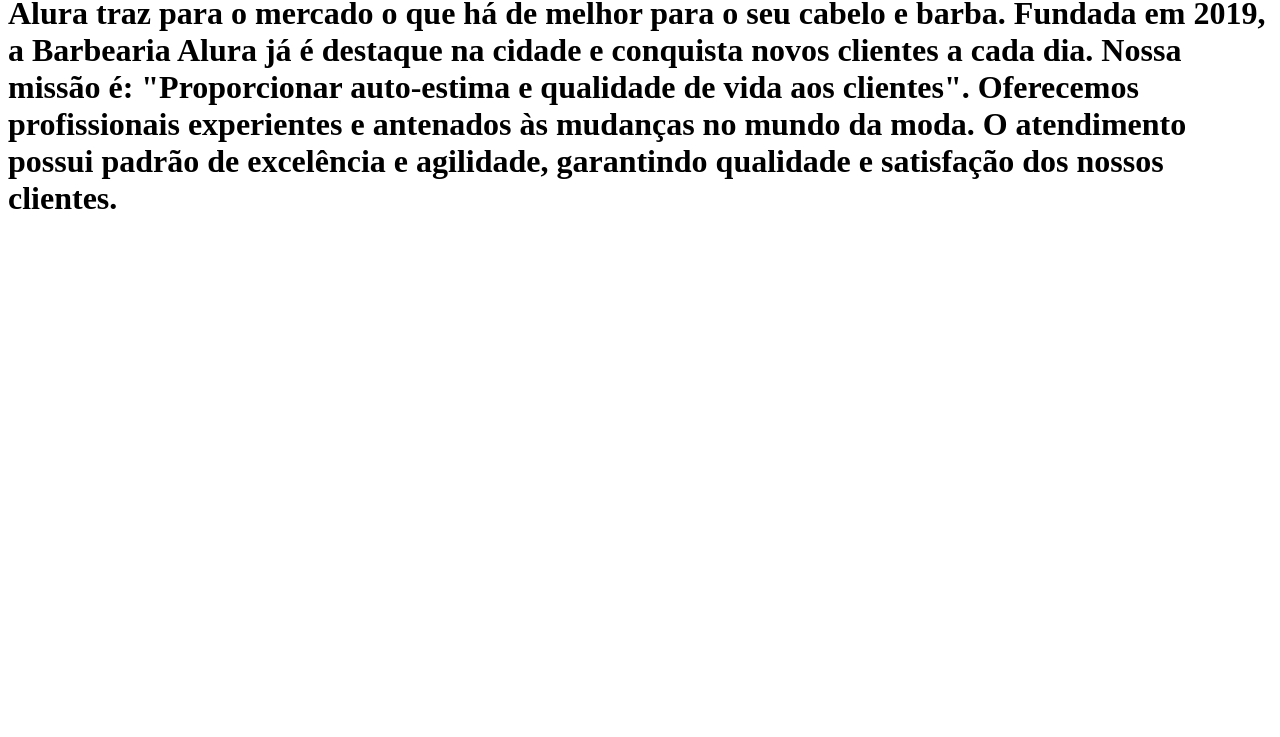
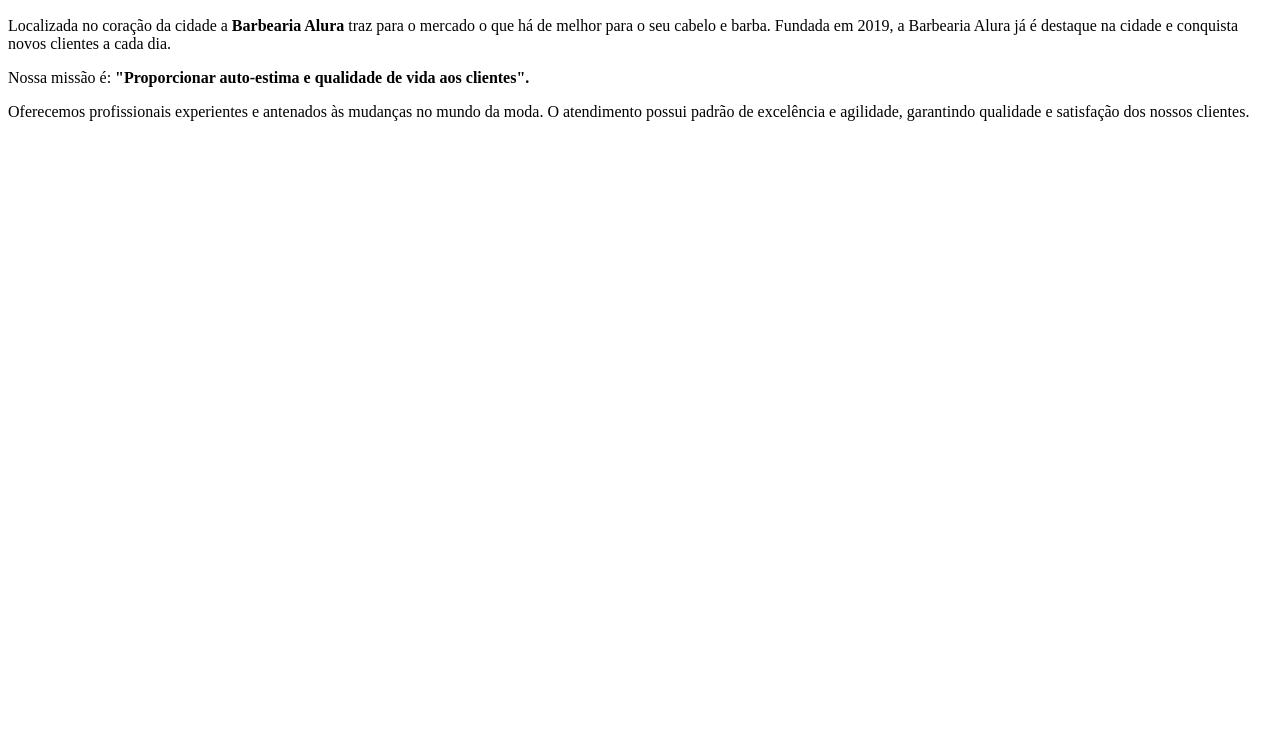
Before and after one commit to samuelbernardinidasil/primeiro-repositorio, a plain HTML site: page index.html in a window 1280 px wide. Shown: the part 63-800 px from the top of the page. Drawn offline with Linux system fonts and the light colour scheme.

Commit message:
Aula 2 04/10

```diff
--- a/index.html
+++ b/index.html
@@ -6,18 +6,14 @@
       <title>Página principal</title>
   </head>
   <body>
-  <h1>
-    Samuel Bernardini
+    <h1> Sobre a Barbearia Alura </h1>
 
-      Sobre a Barbearia Alura
+    <p> Localizada no coração da cidade a <strong> Barbearia Alura  </strong>  traz para o mercado o que há de melhor para o seu cabelo e barba. Fundada em 2019, a Barbearia Alura já é destaque na cidade e conquista novos clientes a cada dia. </p>
 
-      Localizada no coração da cidade a Barbearia Alura traz para o mercado o que há de melhor para o seu cabelo e barba. Fundada em 2019, a Barbearia Alura já é destaque na cidade e conquista novos clientes a cada dia.
+    <p> Nossa missão é: <strong>"Proporcionar auto-estima e qualidade de vida aos clientes".</strong>   </p>
 
-      Nossa missão é: "Proporcionar auto-estima e qualidade de vida aos clientes".
+    <p> Oferecemos profissionais experientes e antenados às mudanças no mundo da moda. O atendimento possui padrão de excelência e agilidade, garantindo qualidade e satisfação dos nossos clientes.  </p>
 
-      Oferecemos profissionais experientes e antenados às mudanças no mundo da moda.
-      O atendimento possui padrão de excelência e agilidade, garantindo qualidade e satisfação dos nossos clientes.
-  </h1>
   </body>
 
 </html>
```
Lines whose indentation alone changed are shown as unchanged.
